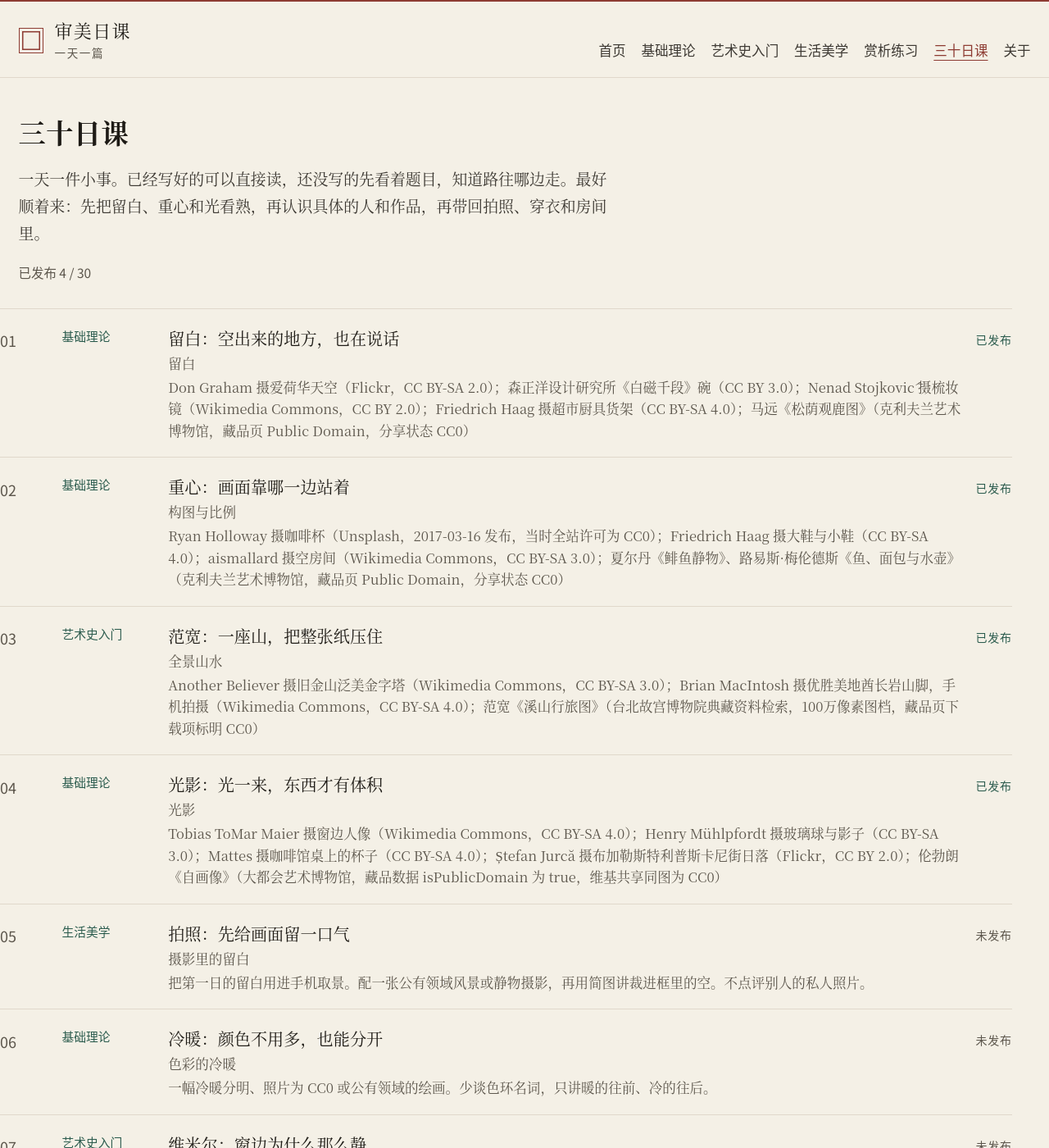
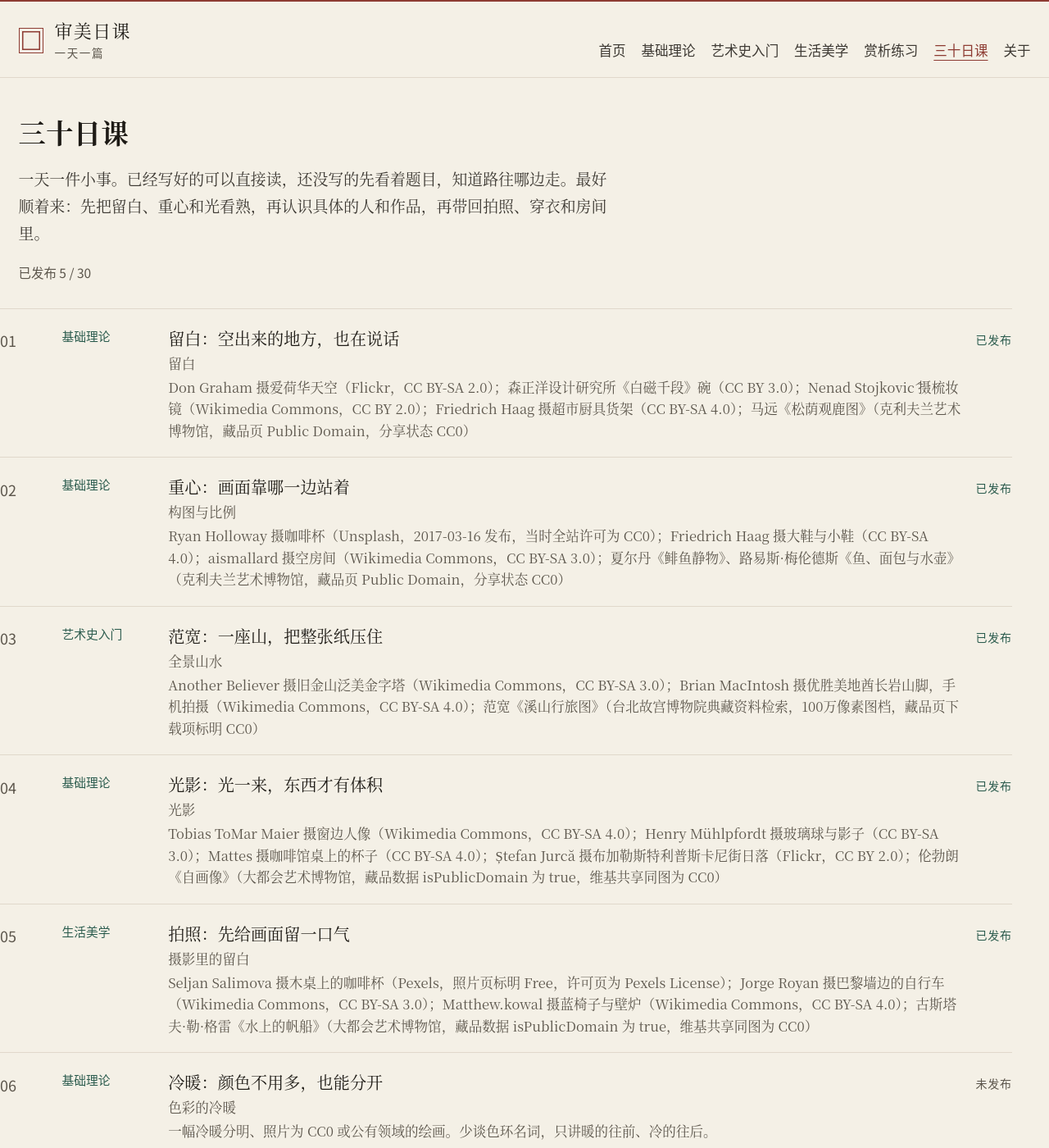
Before and after one commit to 57cx/aesthetics-daily, a Jekyll site: the page built from curriculum.html, in a window 1280 px wide and 1400 px high. Shown: the whole window at 82% size. Built offline with Jekyll 4.4.1, drawn with Linux system fonts in a browser that asks for light colours.

Commit message:
Publish day 5 on leaving air in a phone photo. (#6)
Co-authored-by: Cursor Agent <cursoragent@cursor.com>
Co-authored-by: 57cx <57cx@users.noreply.github.com>

```diff
--- a/_data/curriculum.yml
+++ b/_data/curriculum.yml
@@ -38,8 +38,9 @@
   title: "拍照：先给画面留一口气"
   category: 生活美学
   topic: 摄影里的留白
-  examples: "把第一日的留白用进手机取景。配一张公有领域风景或静物摄影，再用简图讲裁进框里的空。不点评别人的私人照片。"
-  published: false
+  examples: "Seljan Salimova 摄木桌上的咖啡杯（Pexels，照片页标明 Free，许可页为 Pexels License）；Jorge Royan 摄巴黎墙边的自行车（Wikimedia Commons，CC BY-SA 3.0）；Matthew.kowal 摄蓝椅子与壁炉（Wikimedia Commons，CC BY-SA 4.0）；古斯塔夫·勒·格雷《水上的帆船》（大都会艺术博物馆，藏品数据 isPublicDomain 为 true，维基共享同图为 CC0）"
+  published: true
+  date: 2026-11-16
 -
   day: 6
   title: "冷暖：颜色不用多，也能分开"
--- /dev/null
+++ b/_posts/2026-11-16-day-05-paizhao.md
@@ -0,0 +1,158 @@
+---
+layout: article
+title: "拍照：先给画面留一口气"
+description: "先看木桌上的杯子、墙边的自行车和房间里的一把椅子，再留一张老的海景照片，你自己看那艘船在框里占多少。"
+date: 2026-11-16 08:00:00 +0800
+day: 5
+category: 生活美学
+topic: 摄影里的留白
+permalink: /days/05/
+image: /assets/images/day-05/wood-table-cup.jpg
+image_alt: "一只白杯子放在浅色木头圆桌上，杯子偏在画面下方，四周是大片桌面，杯子的右边有一块影子。"
+image_width: 900
+image_height: 1600
+---
+
+<p class="core"><span class="core-label">一句话</span>拍照时先退半步，别让东西顶满屏幕，旁边留一块空，眼睛才有地方停。</p>
+
+## 图例讲解
+
+你用手机拍午饭，常常把碗拉到最大，碗边碰到屏幕的四条边。拍街上的一辆车，也往前凑，直到车轮快出去。拍房间，站得很近，椅子撑满画面。
+
+今天换一个动作。按下之前，先退半步。
+
+第一日讲过留白。就是故意空出一块地方，让眼睛有处可停。今天手里有手机，这件事变成这一下：屏幕里，给要拍的东西旁边留一块空。
+
+先看桌上的一只杯子。这张是相机拍的。你用手机退半步，也能拍成这样。
+
+<figure class="plate">
+  <img src="{{ '/assets/images/day-05/wood-table-cup.jpg' | relative_url }}" width="900" height="1600" alt="一只白杯子放在浅色木头圆桌上。杯子在画面下方，没有碰到四条边。杯子四周是木纹桌面，右边有一块影子。">
+  <figcaption>
+    <span class="cap-title">Seljan Salimova 摄，木桌上的咖啡杯</span>
+    <span class="cap-meta">2024 年 10 月 30 日拍摄，11 月 4 日发布。地点是阿塞拜疆巴库。照片页写的是一只浓缩咖啡杯，放在木头桌上。拍摄用的是一台相机。本站只把高缩到 1600 像素，没有裁切。</span>
+    <span class="cap-license"><a href="https://www.pexels.com/photo/espresso-coffee-cup-on-wooden-table-29255517/">Pexels 照片页</a> · 许可：<a href="https://www.pexels.com/license/">Pexels License</a>。这张照片的页面标明 Free，可以免费使用。许可页写明，Pexels 上的照片都可以免费下载和使用，可以修改；署名不是必须。本站仍然署 Seljan Salimova 的名，并链到照片页和许可页。</span>
+  </figcaption>
+</figure>
+
+杯子在画面下方。上边、左边、右边，都是桌面。杯子没有碰到四条边。
+
+眼睛可以先在木头上停一下，再落到杯子上。杯子才清楚。
+
+昨天看过光和影子。今天看杯子四周这块桌面。这块空桌面，是拍的人留在画面里的。
+
+有个词叫取景。就是按下之前，手机屏幕里那一块长方形。你决定什么留在里面。这个词不用背。你说「屏幕里留下什么」就够了。
+
+下面这张是本站画的。虚线是你眼前能看见的范围。实线长方形是手机屏幕。
+
+<figure class="plate">
+  <img src="{{ '/assets/images/day-05/frame-kept.svg' | relative_url }}" width="880" height="620" alt="示意图：虚线大框里，实线长方形是手机屏幕。屏幕里有一只小杯子，杯子四周是空的。屏幕左边有一本方块样子的书，在屏幕外面。">
+  <figcaption>
+    <span class="cap-title">屏幕里留下的那一块</span>
+    <span class="cap-meta">本站画的示意，不是照片。虚线里面是你眼前能看见的。实线长方形是你最后留下的那一张。杯子在里面，旁边还有空桌面。左边那个方块想成一本书，它在屏幕外面，这张照片里没有它。</span>
+  </figcaption>
+</figure>
+
+你把两根手指在屏幕上张开，杯子会变大，空桌面会被挤出去。杯子顶到四条边，眼睛就没地方停。它还是那只杯子。旁边那口气没了。
+
+街上也是这一下。
+
+<figure class="plate">
+  <img src="{{ '/assets/images/day-05/paris-bicycle.jpg' | relative_url }}" width="1600" height="1062" alt="一辆深色自行车靠在老房子的右下角。左边是一扇木门，中间是墙和一扇拉下来的铁栅门。自行车比墙小得多。" loading="lazy">
+  <figcaption>
+    <span class="cap-title">Jorge Royan 摄，巴黎墙边的自行车</span>
+    <span class="cap-meta">文件页日期写着 2008 年，分类里写的是 2008 年 5 月的巴黎。一辆深色自行车靠在老墙的右下角。文件页要求的署名是 © Jorge Royan / <a href="http://www.royan.com.ar">royan.com.ar</a>。本站只把宽缩到 1600 像素，没有裁切。</span>
+    <span class="cap-license"><a href="https://commons.wikimedia.org/wiki/File:Paris_-_A_Bicycle_against_an_old_wall_-_4292.jpg">维基共享文件页</a> · 作者 Jorge Royan，许可：<a href="https://creativecommons.org/licenses/by-sa/3.0/">CC BY-SA 3.0</a>。文件页写明这是作者自己的照片。要署他的名，并链到这个许可。改过的图如果再给人用，也得用同样的许可。</span>
+  </figcaption>
+</figure>
+
+自行车在右下角，不大。左边是门，中间是墙和铁栅。墙占了大半。
+
+拍的人没有把车拉到满屏。墙和门都留在画面里。你先看见这一大块墙，再找到那辆车。车靠在墙上。
+
+你要是只把车轮拍满，墙就出去了。车还在。你看不出它靠着什么。
+
+房间里也一样。退半步，把旁边的地板留进来。
+
+<figure class="plate">
+  <img src="{{ '/assets/images/day-05/blue-chair.jpg' | relative_url }}" width="1600" height="1063" alt="一张蓝椅子放在房间里。椅背上搭着一块灰白条纹的布。左边是砖壁炉和一块深色挡板，椅子下面有花地毯，右边是红褐色的地板，左下角有一叠书。" loading="lazy">
+  <figcaption>
+    <span class="cap-title">Matthew.kowal 摄，蓝椅子和壁炉</span>
+    <span class="cap-meta">2018 年 7 月 14 日。美国俄亥俄州奥伯林，Weltzheimer/Johnson House 的起居室。文件页写这是弗兰克·劳埃德·赖特设计的房子，并且对外开放。一张蓝椅子，椅背上有一块条纹布，旁边是壁炉和地板。本站只把宽缩到 1600 像素，没有裁切。</span>
+    <span class="cap-license"><a href="https://commons.wikimedia.org/wiki/File:A_view_of_the_living_room_with_fireplace_and_chair_in_the_Weltzheimer_-_Johnson_House_in_Oberlin,_Ohio._The_house_was_designed_by_Frank_Lloyd_Wright.jpg">维基共享文件页</a> · 作者 Matthew.kowal，许可：<a href="https://creativecommons.org/licenses/by-sa/4.0/">CC BY-SA 4.0</a>。文件页写明这是作者自己的照片。要署这个名字，并链到这个许可。改过的图如果再给人用，也得用同样的许可。</span>
+  </figcaption>
+</figure>
+
+椅子在中间。右边还有一大块地板，椅子没有把它占满。
+
+你拍自己的房间，常常站得很近，椅子撑满屏幕。退半步。把右边那块地板也留进屏幕。眼睛可以先在地板上停一下，再回到椅子。椅子的边就清楚了。
+
+这是一所对外开放的老房子。看的是椅子旁边那块地板。
+
+橱窗也是同一个动作。一件衣服四周留着玻璃，你路过会停一下。玻璃从上到下都挂满，眼睛就不知道先看哪一件。你路过时自己看一眼就行。
+
+一百七十年前，有人用大相机拍过海。照片留到最后。你自己看，船在画面里占了多少。
+
+## 好与不好的对比
+
+下面两张是本站画的示意。可以想成你手机里的一只杯子。一边四周有空。一边杯子顶到四条边。
+
+<div class="compare">
+  <figure>
+    <img src="{{ '/assets/images/day-05/compare-air.svg' | relative_url }}" width="640" height="640" alt="示意图：方框里一只小杯子，杯子四周留着大片空白。">
+    <figcaption>
+      <span class="label">这样更妥</span>
+      杯子小，四周留着空。
+    </figcaption>
+  </figure>
+  <figure>
+    <img src="{{ '/assets/images/day-05/compare-tight.svg' | relative_url }}" width="640" height="640" alt="示意图：同一只杯子被拉得很大，杯沿和杯身都被方框的四条边切掉。">
+    <figcaption>
+      <span class="label">这样发闷</span>
+      杯子顶到四条边，眼睛没有地方停。
+    </figcaption>
+  </figure>
+</div>
+
+先说右边为什么看着累。杯子顶到边上，四边一起挤过来。眼睛刚想停，边又顶上来。看两眼就想挪开。
+
+左边杯子小，四周是空的。你先在空处停一下，再看到杯子。杯子就站住了。
+
+空留一圈就够。留得太多，东西会小到找不着。空是为了让那一件被看见。
+
+<section class="practice">
+  <h2 id="小练习">小练习</h2>
+  <p>现在就能做。不用出门。一只杯子，或者一本书，放在桌上。</p>
+  <p>用手机拍两张。没有手机，在纸上画两个长方形也行。</p>
+  <p>第一张：凑近，让杯子顶到屏幕的四条边，或者差不多顶到。纸上就画一个大杯子，边边碰到框。</p>
+  <p>第二张：退半步，或者把两根手指捏拢，让杯子变小。杯子四周要露出桌面。纸上画一个小杯子，四周留出空。</p>
+  <p>两张放在一起看。哪一张你的眼睛能停一下？哪一张看着挤？</p>
+  <p>用一句话写下来。不用写得美。比如：「退半步的那张，我先看到桌面，再看到杯子。」</p>
+  <p>只拍你自己桌上的东西。别人的照片，今天不看，也不评。写完，今天的练习就结束了。</p>
+</section>
+
+## 赏析练习
+
+最后看一张老照片。作者是法国人古斯塔夫·勒·格雷，1820 年到 1884 年。这张拍于 1856 年。馆方标题是 Brig on the Water。我们叫它《水上的帆船》。中文名是按这个标题译的。
+
+先别判断空在哪，也先别数有几艘船。看够一分钟，再答题。
+
+挑两个问题就够。没有标准答案，写给自己。
+
+<figure class="plate">
+  <img src="{{ '/assets/images/day-05/le-gray-brig.jpg' | relative_url }}" width="1600" height="1260" alt="一张褐色的海景老照片。上面大半是云，海面靠近地平线的地方有一艘小帆船。近处底部是岸，右下角还有一艘船和一行签名。照片四周有一圈浅色纸边。" loading="lazy">
+  <figcaption>
+    <span class="cap-title">古斯塔夫·勒·格雷《水上的帆船》</span>
+    <span class="cap-meta">馆方标题 Brig on the Water。Brig 是一种有两根桅杆的帆船。中文名《水上的帆船》是按这个标题译的。古斯塔夫·勒·格雷（Gustave Le Gray，1820–1884），法国，1856 年。印在纸上的老照片，馆方写的材质是蛋白银盐，由玻璃底片印出。32.1 × 40.5 厘米。大都会艺术博物馆，藏品号 1976.645.1，A. Hyatt Mayor 捐赠，1976 年入藏。原图四周有一圈浅色纸边，本站留着，没有裁掉。本站只把宽缩到 1600 像素。</span>
+    <span class="cap-license"><a href="https://www.metmuseum.org/art/collection/search/261937">藏品页</a> · <a href="https://commons.wikimedia.org/wiki/File:Brig_on_the_Water_MET_DP240624.jpg">维基共享文件页</a> · 许可：Public Domain。馆方藏品数据写明 isPublicDomain 为 true。同一张扫描由馆方捐到维基共享，文件页许可是 <a href="https://creativecommons.org/publicdomain/zero/1.0/">CC0</a>，来源链到上面的藏品页。标成 CC0 的图不要求署名。</span>
+  </figcaption>
+</figure>
+
+<ol class="questions">
+  <li>海天交界那艘船，离照片的四条边远不远？你用手指比一下。</li>
+  <li>云、海、近处的岸，你的眼睛先停在哪一块？</li>
+  <li>如果把那艘小船拉近，直到帆顶到四条边，云和海还剩多少？</li>
+  <li>右下角还有一艘船。它和海天交界那艘，哪一艘旁边的空更多？</li>
+  <li>跟你桌上那只杯子比。哪一处是一回事？说一个你看见的地方。</li>
+</ol>
+
+<p class="colophon">木桌上的杯子、巴黎的自行车、房间里的椅子，三张照片都下载到本站，只把最长边缩到 1600 像素以内，没有裁切。勒·格雷这张来自大都会艺术博物馆的开放图像，同样只缩小，没有裁切，四周的纸边留着。三张线稿是本站画的示意，不是某张照片，也不拿来笑话谁。许可和署名都写在每张图的图注里。</p>
```
Also changed, not shown: assets/images/day-05/blue-chair.jpg (added), assets/images/day-05/compare-air.svg (added), assets/images/day-05/compare-tight.svg (added), assets/images/day-05/frame-kept.svg (added), assets/images/day-05/le-gray-brig.jpg (added), assets/images/day-05/paris-bicycle.jpg (added), assets/images/day-05/wood-table-cup.jpg (added).
